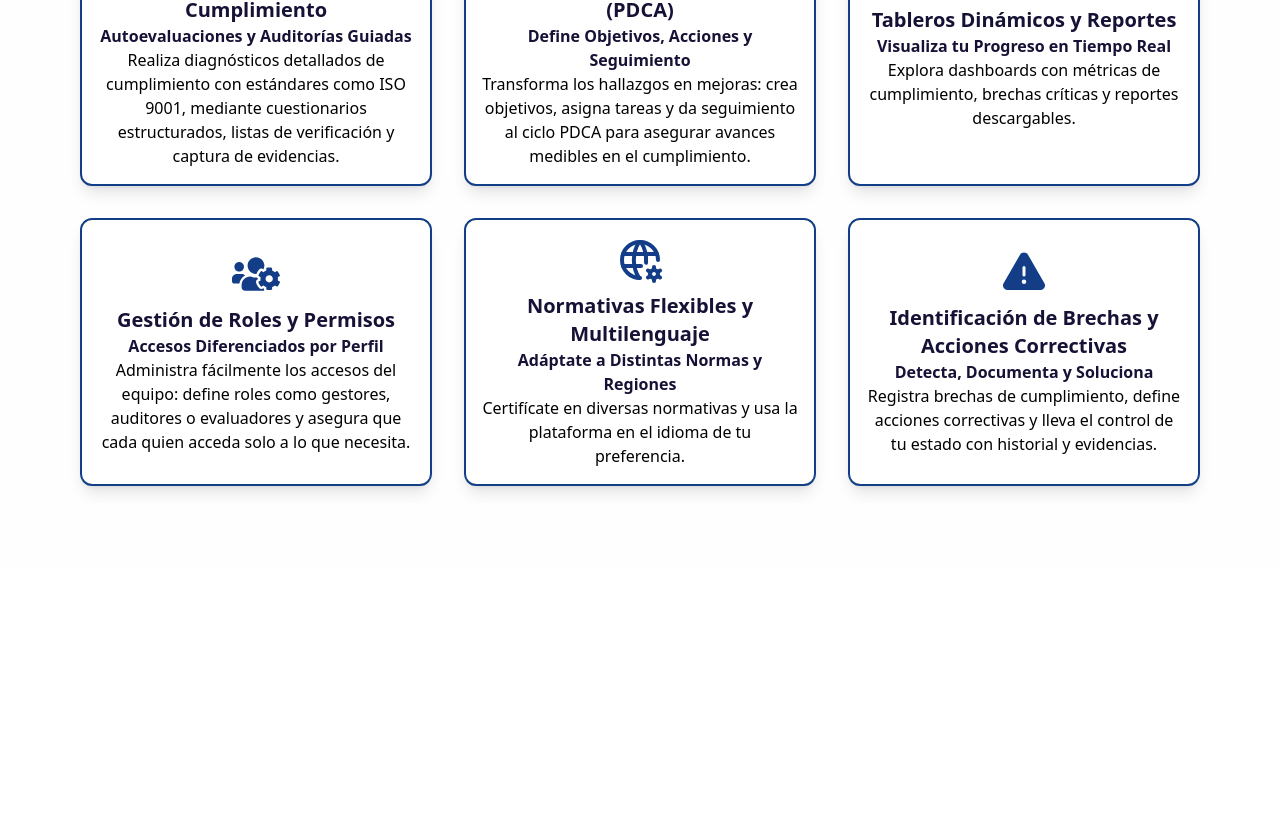
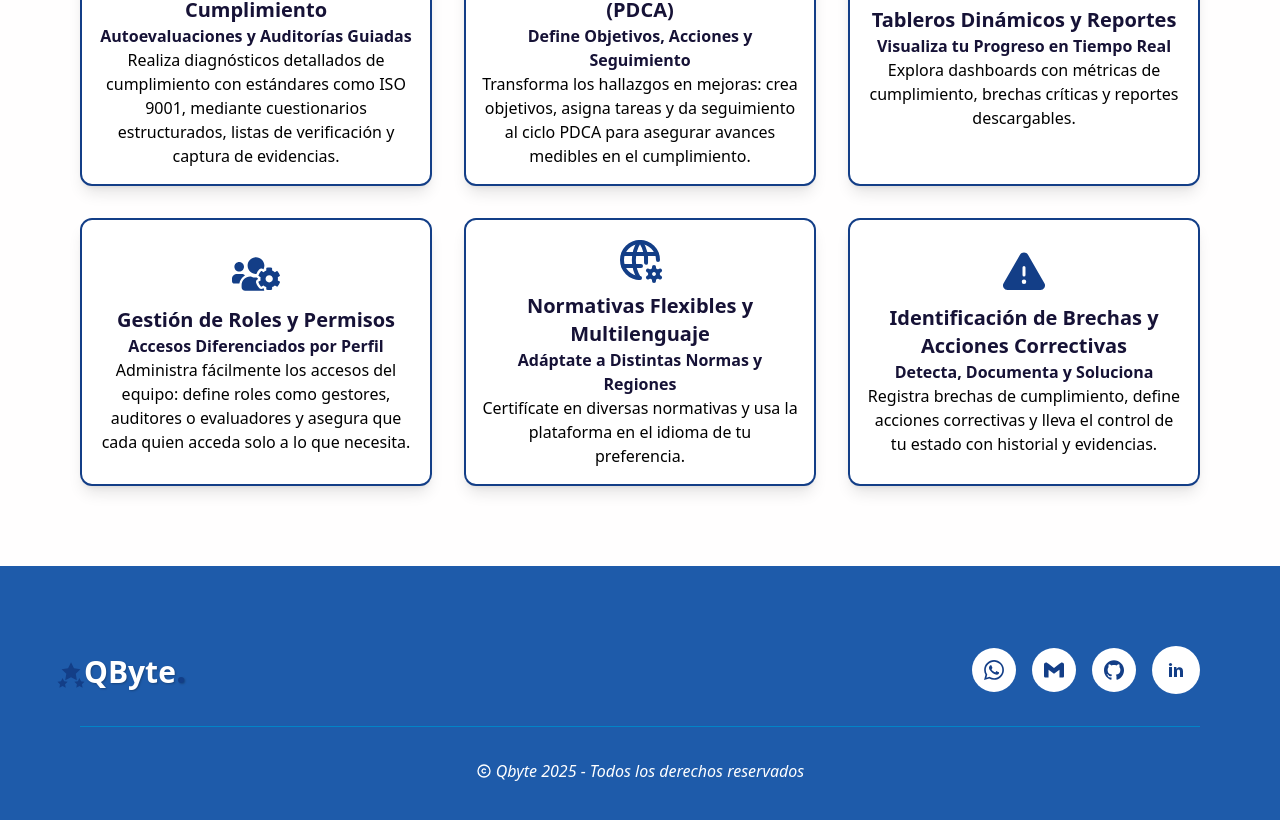
Before and after one commit to gisellopez1020/Qbyte_Front, a React (Vite) app: page / in a window 1280 px wide. Shown: the part 1806-2626 px from the top of the page. Before the commit the page ends 2372 px from the top, so only its background shows below. Built offline with nearby package versions, Linux system fonts and the light colour scheme.

Commit message:
Página principal terminada

```diff
--- a/src/App.jsx
+++ b/src/App.jsx
@@ -5,7 +5,7 @@ import Login from "./components/Login";
 import Sign from "./components/Sign";
 import AboutUs from "./components/AboutUs";
 import Services from "./components/Services";
-import Contact from "./components/Contact";
+import Footer from "./components/Footer";
 
 function App() {
   const location = useLocation();
@@ -23,7 +23,7 @@ function App() {
               <Hero />
               <AboutUs />
               <Services />
-              <Contact />
+              <Footer />
             </>
           }
         />
--- a/src/components/Contact.jsx
+++ /dev/null
@@ -1,7 +0,0 @@
-import React from "react";
-
-const Contact = () => {
-  return <section id="contact"></section>;
-};
-
-export default Contact;
--- /dev/null
+++ b/src/components/Footer.jsx
@@ -0,0 +1,59 @@
+import React from "react";
+import { GiStarsStack } from "react-icons/gi";
+import { ImWhatsapp, ImGithub } from "react-icons/im";
+import { SiGmail } from "react-icons/si";
+import { TiSocialLinkedin } from "react-icons/ti";
+import { TbCopyright } from "react-icons/tb";
+
+const Footer = () => {
+  return (
+    <section id="contact">
+      <footer className="bg-[#1E5BAA] p-8 xl:p-20">
+        <div className="flex items-center justify-between border-b pb-8 border-sky-600">
+          <a
+            href="#home"
+            className="text-2xl md:text-2xl xl:text-3xl text-shadow-sm font-bold text-white relative p-1"
+          >
+            QByte
+            <span className="text-primary text-4xl">.</span>
+            <GiStarsStack className="text-primary absolute bottom-1 -left-6" />
+          </a>
+          <nav className="flex items-center gap-4">
+            <a
+              href=""
+              className="block text-xl bg-white text-primary rounded-full p-3"
+            >
+              <ImWhatsapp />
+            </a>
+            <a
+              href=""
+              className="block text-xl bg-white text-primary rounded-full p-3"
+            >
+              <SiGmail />
+            </a>
+            <a
+              href=""
+              className="block text-xl bg-white text-primary rounded-full p-3"
+            >
+              <ImGithub />
+            </a>
+            <a
+              href=""
+              className="block text-2xl bg-white text-primary rounded-full p-3"
+            >
+              <TiSocialLinkedin />
+            </a>
+          </nav>
+        </div>
+        <div className="flex justify-center items-center text-center gap-1 mt-8">
+          <TbCopyright className="text-white" />
+          <p className="text-white italic">
+            Qbyte 2025 - Todos los derechos reservados
+          </p>
+        </div>
+      </footer>
+    </section>
+  );
+};
+
+export default Footer;
--- a/src/components/Header.jsx
+++ b/src/components/Header.jsx
@@ -19,62 +19,93 @@ const Header = () => {
 
   return (
     <header
-      className={`fixed flex items-center justify-between xl:justify-start w-full py-4 px-8 h-[10vh] z-50 transition-colors duration-300 ${
+      className={`fixed flex items-center justify-between xl:justify-start w-full py-4 px-8 h-[10vh] z-50  ${
         scrolled
-          ? "bg-gradient-to-r from-[#b3d7eddf] to-white"
+          ? "bg-gradient-to-r from-primary to-secondary text-white"
           : "bg-gradient-to-b from-third to-[#ffffff]"
-      }`}
+      } transition-all duration-500`}
     >
       <div className="xl:w-1/6 text-center -mt-4">
         <a
           href="#home"
           className="text-2xl md:text-3xl xl:text-4xl text-shadow-sm font-bold relative p-1"
         >
-          QByte<span className="text-primary text-4xl">.</span>
-          <GiStarsStack className="absolute bottom-1 -left-6 text-primary" />
+          QByte
+          <span
+            className={`${
+              scrolled ? "text-white" : "text-primary"
+            } text-4xl transition-all duration-500`}
+          >
+            .
+          </span>
+          <GiStarsStack
+            className={`${
+              scrolled ? "text-white" : "text-primary"
+            } absolute bottom-1 -left-6 transition-all duration-500`}
+          />
         </a>
       </div>
 
       <nav
         className={`fixed w-[80%] text-[#161236] font-medium md:w-[40%] xl:w-full h-full
         bg-white xl:bg-transparent to-[#E8F3FA]
-        ${showMenu ? "left-0" : "-left-full"}
+        ${showMenu ? "left-0" : "-left-full"} ${
+          scrolled ? "xl:text-white xl:text-shadow" : "text-[#161236]"
+        }
         top-0 xl:static flex-1 flex flex-col xl:flex-row
         items-center justify-center gap-10 transition-all
-        duration-500 z-50`}
+        duration-100 z-50`}
       >
         <a href="#home" className="relative inline-block group">
-          <span className="transition-colors duration-300 group-hover:text-primary">
+          <span className="transition-colors duration-300 group-hover:text-fourth">
             Home
           </span>
-          <span className="absolute left-0 bottom-0 h-0.5 w-0 bg-primary transition-all duration-500 group-hover:w-full"></span>
+          <span className="absolute left-0 bottom-0 h-0.5 w-0 bg-fourth transition-all duration-500 group-hover:w-full"></span>
         </a>
 
         <a href="#aboutUs" className="relative inline-block group">
-          <span className="transition-colors duration-300 group-hover:text-primary">
+          <span className="transition-colors duration-300 group-hover:text-fourth">
             Sobre Nosotros
           </span>
-          <span className="absolute left-0 bottom-0 h-0.5 w-0 bg-primary transition-all duration-500 group-hover:w-full"></span>
+          <span className="absolute left-0 bottom-0 h-0.5 w-0 bg-fourth transition-all duration-500 group-hover:w-full"></span>
         </a>
 
         <a href="#services" className="relative inline-block group">
-          <span className="transition-colors duration-300 group-hover:text-primary">
+          <span className="transition-colors duration-300 group-hover:text-fourth">
             Servicios
           </span>
-          <span className="absolute left-0 bottom-0 h-0.5 w-0 bg-primary transition-all duration-500 group-hover:w-full"></span>
+          <span className="absolute left-0 bottom-0 h-0.5 w-0 bg-fourth transition-all duration-500 group-hover:w-full"></span>
         </a>
 
         <a href="#contact" className="relative inline-block group">
-          <span className="transition-colors duration-300 group-hover:text-primary">
+          <span className="transition-colors duration-300 group-hover:text-fourth">
             Contacto
           </span>
-          <span className="absolute left-0 bottom-0 h-0.5 w-0 bg-primary transition-all duration-500 group-hover:w-full"></span>
+          <span className="absolute left-0 bottom-0 h-0.5 w-0 bg-fourth transition-all duration-500 group-hover:w-full"></span>
         </a>
 
         <Link to="/login">
-          <button className="font-bold text-primary px-7 p-2 border-2 border-primary rounded-[10px] relative overflow-hidden group">
-            <span className="absolute inset-0 w-0 bg-primary transition-all duration-500 ease-in-out group-hover:w-full"></span>
-            <span className="relative z-10 group-hover:text-white">Log in</span>
+          <button
+            className={`${
+              scrolled
+                ? "bg-primary text-white border-[1px]"
+                : "text-primary border-primary"
+            } font-semibold px-7 p-2 border-2 rounded-[10px] relative overflow-hidden group`}
+          >
+            <span
+              className={`${
+                scrolled
+                  ? "scale-x-0 origin-left border-2 border-primary bg-white rounded-[10px] transition-transform duration-500 group-hover:scale-x-100"
+                  : "w-0 transition-all duration-500 group-hover:w-full"
+              } absolute inset-0 bg-primary ease-in-out`}
+            ></span>
+            <span
+              className={`${
+                scrolled ? "group-hover:text-primary" : "group-hover:text-white"
+              } relative z-10`}
+            >
+              Log in
+            </span>
           </button>
         </Link>
       </nav>
--- a/src/components/Login.jsx
+++ b/src/components/Login.jsx
@@ -28,7 +28,8 @@ function Login() {
         alt="Fondo espacial"
         className="absolute inset-0 w-full h-full object-cover -z-10"
       />
-      <Link to="/" className="absolute inset-0 m-10">
+
+      <Link to="/" className="absolute m-10 z-50 top-[1%] left-[2%]">
         <FaArrowLeft className="text-3xl xl:text-4xl text-white rounded-full" />
       </Link>
 
--- a/src/components/Sign.jsx
+++ b/src/components/Sign.jsx
@@ -30,7 +30,7 @@ function SignUp() {
         alt="Fondo espacial"
         className="absolute inset-0 w-full h-full object-cover -z-10"
       />
-      <Link to="/" className="absolute inset-0 m-10">
+      <Link to="/" className="absolute m-10 z-50 top-[1%] left-[2%]">
         <FaArrowLeft className="text-3xl xl:text-4xl text-white rounded-full" />
       </Link>
 
```
Also changed, not shown: 1 other file (tests, documents, lock files or other folders).
